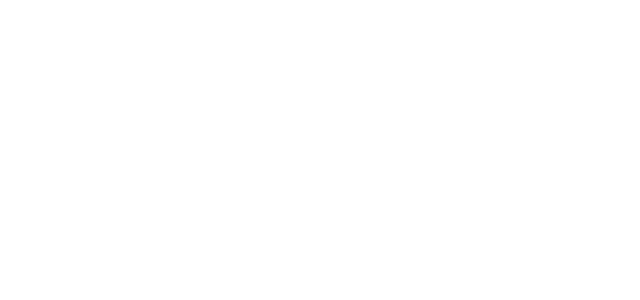
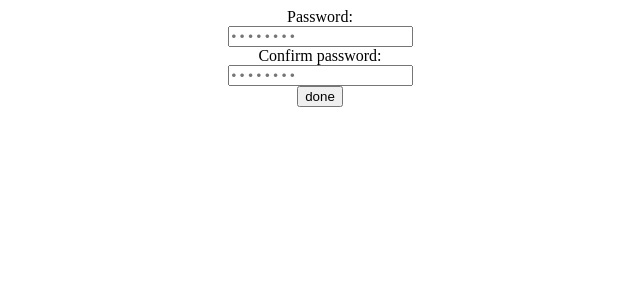
Before and after one commit to dev-sydney/FILE-SERVER-APP, a React (Vite) app in the folder view/: page /password-reset/1 in a window 1280 px wide. Before the commit this address had no page. Shown: the top 300 px of the page, without its empty margins (320-960 px from the left). Built offline with nearby package versions, Linux system fonts and the light colour scheme.

Commit message:
Implemente the logic to make requests to the API to forget and reset passwords

```diff
--- a/view/src/App.jsx
+++ b/view/src/App.jsx
@@ -17,6 +17,8 @@
 import AccountOverview from './pages/account/AccountOverview';
 import AccountSettings from './pages/account/AccountSettings';
 import UpdatePassword from './pages/account/UpdatePassword';
+import ForgotPassword from './pages/ForgotPassword';
+import ResetPassword from './pages/ResetPassword';
 
 import './App.css';
 
@@ -35,6 +37,11 @@
             <Route path="/" element={<UserFeed />} />
             <Route path="/account/overview" element={<AccountOverview />} />
             <Route path="/account/profile" element={<AccountSettings />} />
+            <Route path="/forgot-password" element={<ForgotPassword />} />
+            <Route
+              path="/password-reset/:resetToken"
+              element={<ResetPassword />}
+            />
             <Route
               path="/account/update-password"
               element={<UpdatePassword />}
--- /dev/null
+++ b/view/src/pages/ForgotPassword.jsx
@@ -0,0 +1,50 @@
+import { useState } from 'react';
+
+const ForgotPassword = () => {
+  const [emailAddress, setEmailAddress] = useState('');
+  const [alertMessage, setAlertMessage] = useState(null);
+  const handleFormInputChange = (e) => {
+    setEmailAddress(e.target.value);
+  };
+  const handleFormSubmit = (e) => {
+    e.preventDefault();
+    fetch('/api/v1/users/forgot-password', {
+      method: 'POST',
+      headers: { 'Content-type': 'application/json' },
+      body: JSON.stringify({ email_address: emailAddress }),
+    })
+      .then((res) => res.json())
+      .then((results) => {
+        if (results.status === 'success') {
+          setAlertMessage(results.message);
+        } else {
+          throw new Error(results.message);
+        }
+      })
+      .catch((err) => setAlertMessage(err.message));
+  };
+  return (
+    <div className="forgotpassword-container">
+      {alertMessage && <b>{alertMessage}</b>}
+      <form className="auth__form" onSubmit={handleFormSubmit}>
+        <div className="form__group">
+          <input
+            className="form__input"
+            type="email"
+            placeholder="Youremail@example.com"
+            required
+            name="emailAddress"
+            value={emailAddress}
+            onChange={handleFormInputChange}
+          />
+        </div>
+        <button className="login-btn " onClick={handleFormSubmit}>
+          {/* NOTE:'condtional rendering logic for displaying either the loading animation or 'done'  */}
+          done
+        </button>
+      </form>
+    </div>
+  );
+};
+
+export default ForgotPassword;
--- /dev/null
+++ b/view/src/pages/ResetPassword.jsx
@@ -0,0 +1,73 @@
+import { useState } from 'react';
+import { useParams, useNavigate } from 'react-router-dom';
+
+const ResetPassword = () => {
+  const [formData, setFormData] = useState({});
+  const [alertMessage, setAlertMessage] = useState(null);
+
+  const { resetToken } = useParams();
+  const navigateTo = useNavigate();
+
+  const handleFormInputChange = (e) => {
+    setFormData({ ...formData, [e.target.name]: e.target.value });
+  };
+  const handleFormSubmit = (e) => {
+    e.preventDefault();
+
+    fetch(`/api/v1/users/reset-password/${resetToken}`, {
+      method: 'PATCH',
+      headers: { 'Content-type': 'application/json' },
+      body: JSON.stringify(formData),
+    })
+      .then((res) => res.json())
+      .then((results) => {
+        if (results.status === 'success') {
+          setAlertMessage(results.message);
+
+          setTimeout(() => {
+            navigateTo('/login');
+          }, 2000);
+        } else {
+          throw new Error(results.message);
+        }
+      })
+      .catch((err) => setAlertMessage(err.message));
+  };
+  return (
+    <div className="resetpassword-container">
+      {alertMessage && <b>{alertMessage}</b>}
+      <form className="auth__form" onSubmit={handleFormSubmit}>
+        <div className="form__group">
+          <label htmlFor="" className="form__label">
+            Password:{' '}
+          </label>
+          <input
+            name="password"
+            onChange={handleFormInputChange}
+            type="password"
+            className="form__input"
+            placeholder="• • • • • • • •"
+          />
+        </div>
+        <div className="form__group">
+          <label htmlFor="" className="form__label">
+            Confirm password:{' '}
+          </label>
+          <input
+            name="password_confirm"
+            onChange={handleFormInputChange}
+            type="password"
+            className="form__input"
+            placeholder="• • • • • • • •"
+          />
+        </div>
+        <button className="login-btn " onClick={handleFormSubmit}>
+          {/* NOTE:'condtional rendering logic for displaying either the loading animation or 'done'  */}
+          done
+        </button>
+      </form>
+    </div>
+  );
+};
+
+export default ResetPassword;
```
